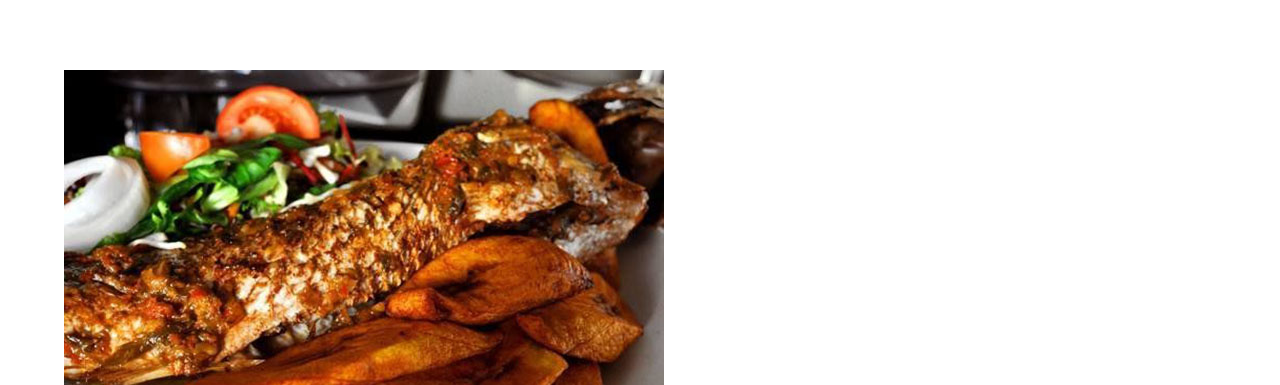
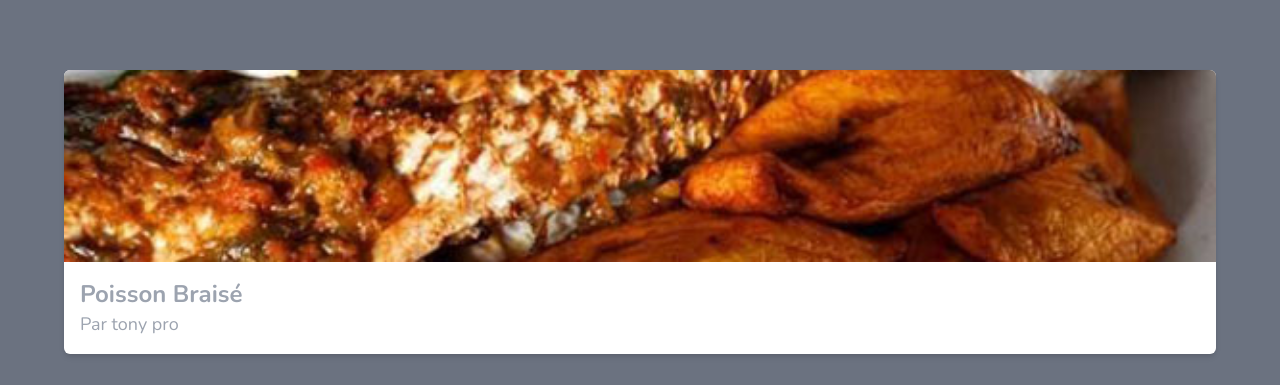
Before and after one commit to kamdjouduplex/tailwindcss-tuto, a website: page src/index.html in a window 1280 px wide. Shown: the part 415-800 px from the top of the page. Drawn offline with nearby package versions, Linux system fonts and the light colour scheme.

Commit message:
lecon 10

```diff
--- a/src/index.html
+++ b/src/index.html
@@ -39,7 +39,7 @@
             </ul>
         </nav>
     </div>  <!-- fin entete -->
-    <main class="p-16">
+    <main class="p-16 bg-gray-500">
         <div class="my-2 text-secondary-200 flex justify-center md:justify-end">
             <a href="">Connexion</a>
             <a href="" class="ml-3">Inscription</a>
@@ -53,11 +53,11 @@
                 <h4 class="text-secondary-100 text-3xl my-4 border-b pb-2 border-gray-300">Recettes les plus recentes</h4>
                 <div class="py-16">
                     <!-- nos cards ici -->
-                    <div >
-                        <img src="../dist/images/Poisson Braise.jpg" alt="">
-                        <div>
-                            <span>Poisson Braisé</span>
-                            <span>Par tony pro</span>
+                    <div class="bg-white rounded-md overflow-hidden shadow-md">
+                        <img src="../dist/images/Poisson Braise.jpg" alt="poisson braise" class="w-full sm:h-48 md:40 lg:35 xl:32 object-cover">
+                        <div class="m-4">
+                            <span class="font-bold text-2xl">Poisson Braisé</span>
+                            <span class="block text-lg">Par tony pro</span>
                         </div>
                     </div>
                 </div>
```
Also changed, not shown: dist/output.css.
